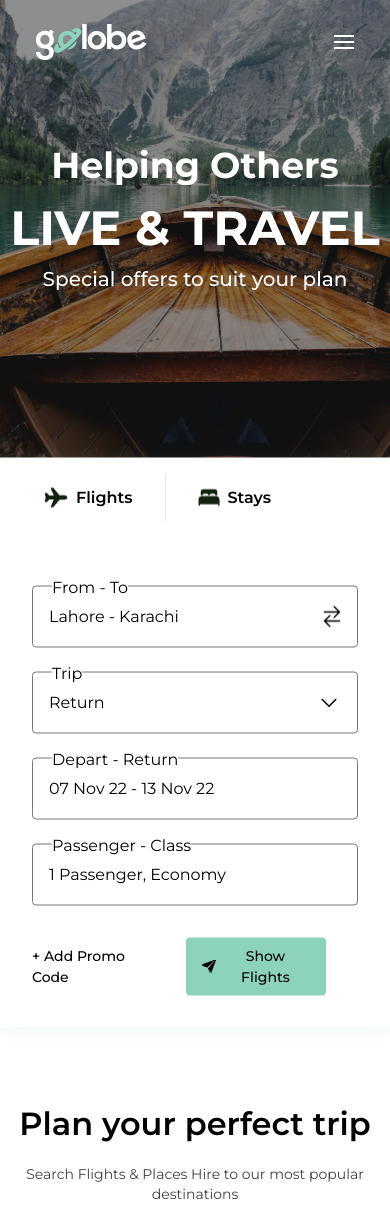
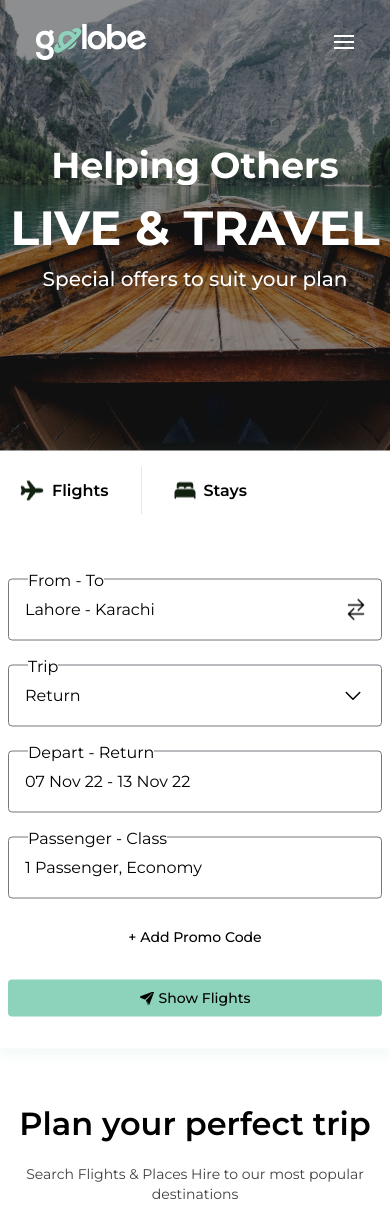
Before and after one commit to Kiguradze/travel-agency, a React (Vite) app: page / in a window 390 px wide. Shown: the top 1222 px of the page. Built offline with nearby package versions, Linux system fonts and the light colour scheme.

Commit message:
modify: reservationForm

```diff
--- a/src/components/Reservation.jsx
+++ b/src/components/Reservation.jsx
@@ -5,6 +5,7 @@ import choose from "../assets/choose directions.png";
 import flightsIcon from "../assets/showFlightsIcon.svg";
 import chevronDown from "../assets/chevron_down.svg";
 import { useState } from "react";
+import ShowFlightsBtn from "./buttons/ShowFlightsBtn";
 
 const Reservation = () => {
   const cities = ["Lahore - Karachi", "Tbilisi - Tokyo", "Kutaisi - Amsterdam"];
@@ -20,7 +21,7 @@ const Reservation = () => {
   };
 
   return (
-    <div className="w-full xl:w-[90%] md:w-full  pt-[16px] px-[32px] pb-[32px]  absolute bottom-[0] left-1/2 translate-x-[-50%] translate-y-[75%] lg:translate-y-[65%]  lg:rounded-[16px] bg-white shadow-[0_4px_16px_0_rgba(141,_211,_187,_0.15)]  ">
+    <div className="w-full px-2 xl:w-[90%] md:w-full  pt-[16px] sm:px-[32px] pb-[32px]  absolute bottom-[0] left-1/2 translate-x-[-50%] translate-y-[75%] lg:translate-y-[65%]  lg:rounded-[16px] bg-white shadow-[0_4px_16px_0_rgba(141,_211,_187,_0.15)]  ">
       <div className="w-max flex items-center justify-between relative">
         <a
           href="#"
@@ -52,14 +53,12 @@ const Reservation = () => {
         <ReservationForm label={"Passenger - Class"} data={passengerClass} />
       </div>
 
-      <div className="mt-[32px] mr-[32px] flex items-center justify-end gap-6">
+      <div className="w-full mr-0 mt-5 flex-col justify-center sm:mt-[32px] sm:mr-[32px] flex sm:flex-row items-center sm:justify-end gap-6">
         <span className="py-2 text-[14px] font-[500] rounded-[4px]">
           + Add Promo Code
         </span>
-        <button className="py-2 px-4 flex items-center gap-[5px] text-[14px] font-[500] rounded-[4px] bg-[#8DD3BB] hover:bg-[#98e4c9] duration-150">
-          <img src={flightsIcon} alt="" />
-          Show Flights
-        </button>
+
+        <ShowFlightsBtn />
       </div>
     </div>
   );
--- /dev/null
+++ b/src/components/buttons/ShowFlightsBtn.jsx
@@ -0,0 +1,12 @@
+import flightsIcon from "../../assets/showFlightsIcon.svg";
+
+const ShowFlightsBtn = () => {
+  return (
+    <button className="w-full py-2 px-4 flex items-center justify-center gap-[5px] text-[14px] font-[500] rounded-[4px] bg-[#8DD3BB] hover:bg-[#98e4c9] duration-150 sm:w-fit">
+      <img src={flightsIcon} alt="" />
+      Show Flights
+    </button>
+  );
+};
+
+export default ShowFlightsBtn;
```
